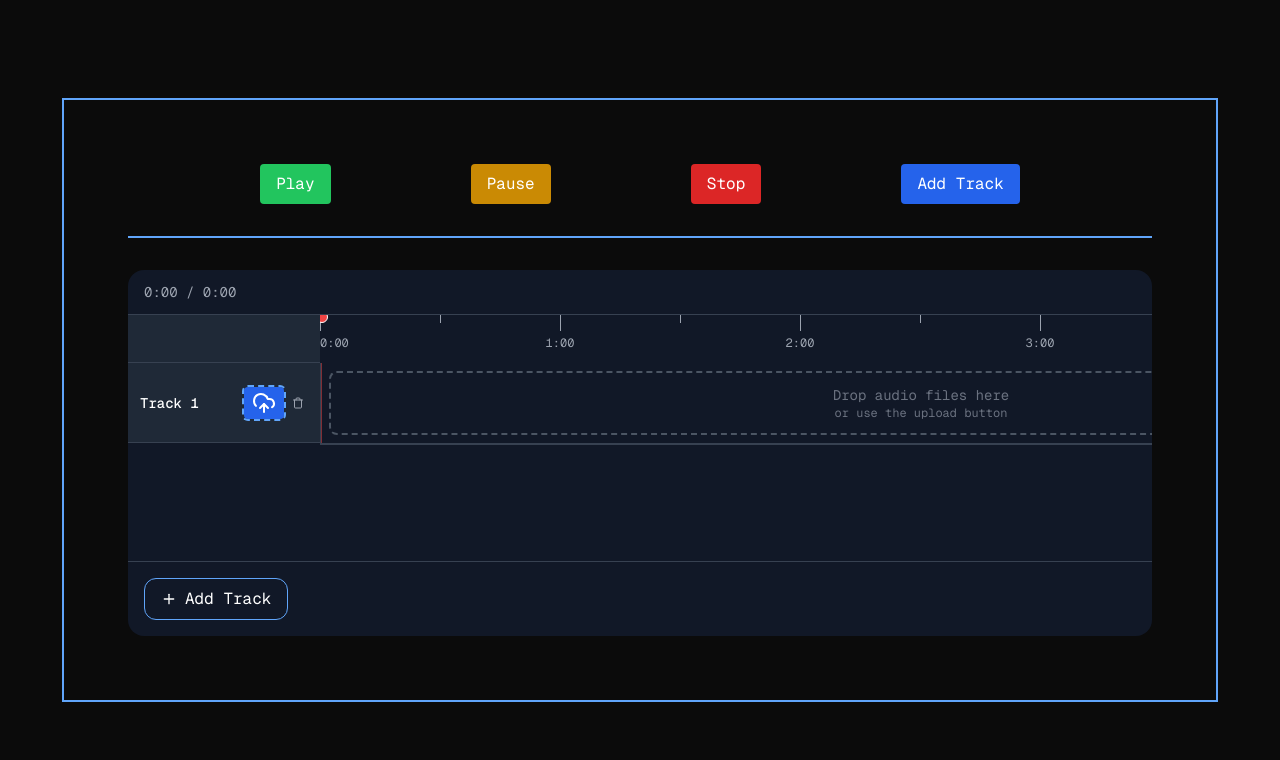
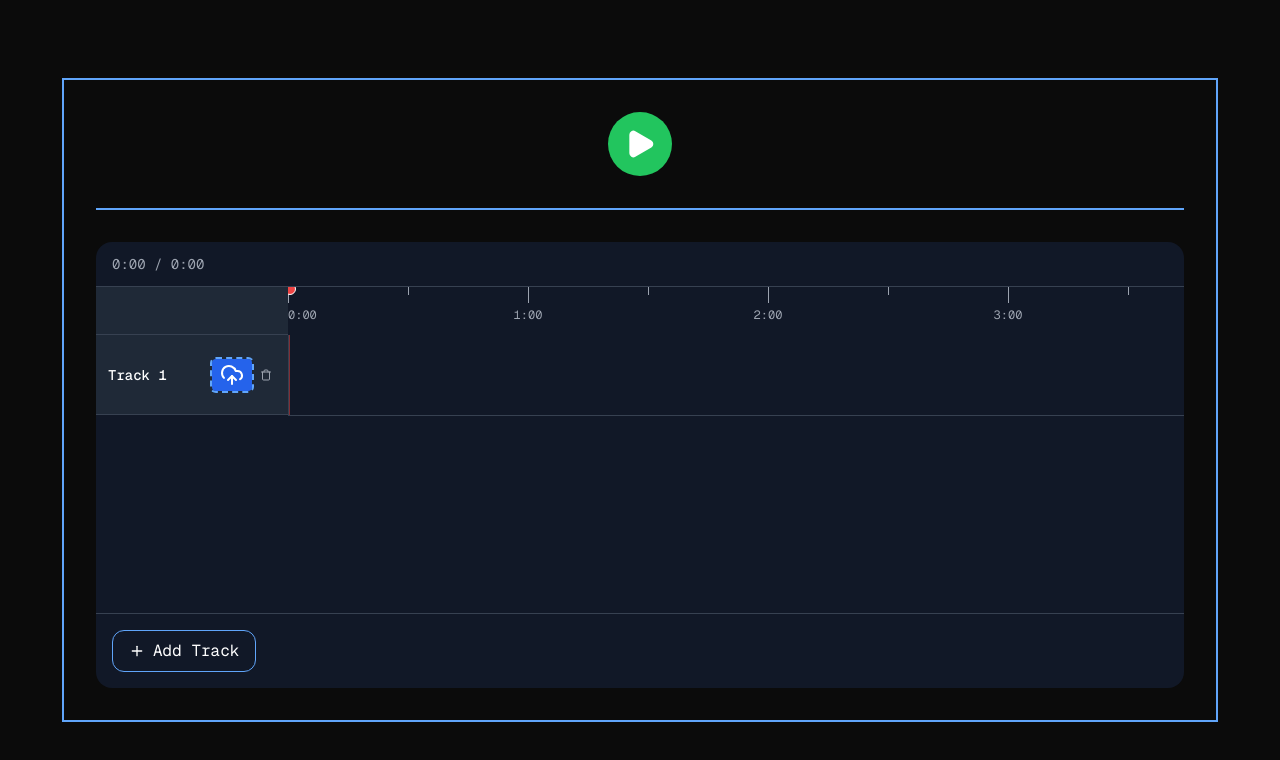
Before and after one commit to VinitSarvade/multitrack-audio-player, a Next.js app: page / in a window 1280 px wide. Shown: the top 760 px of the page. Built offline with nearby package versions, Linux system fonts and the light colour scheme.

Commit message:
feat: add playback controls with icons component with play/pause/stop buttons - cleanup old code

```diff
--- /dev/null
+++ b/src/components/playback-controls.tsx
@@ -0,0 +1,41 @@
+import { Pause, Play, Square } from 'lucide-react';
+
+interface PlaybackControlsProps {
+  isPlaying: boolean;
+  onPlay: () => void;
+  onPause: () => void;
+  onStop: () => void;
+}
+
+export default function PlaybackControls({ isPlaying, onPlay, onPause, onStop }: PlaybackControlsProps) {
+  return (
+    <div className="flex items-center justify-center gap-4">
+      {!isPlaying ? (
+        <button
+          onClick={onPlay}
+          className="rounded-full bg-success p-4 text-primary transition-all hover:scale-105 hover:bg-success-600"
+          aria-label="Play"
+        >
+          <Play size={32} fill="currentColor" />
+        </button>
+      ) : (
+        <div className="flex gap-4">
+          <button
+            onClick={onPause}
+            className="rounded-full bg-warning p-4 text-primary transition-all hover:scale-105 hover:bg-warning-500"
+            aria-label="Pause"
+          >
+            <Pause size={32} fill="currentColor" />
+          </button>
+          <button
+            onClick={onStop}
+            className="rounded-full bg-danger p-4 text-primary transition-all hover:scale-105 hover:bg-danger-500"
+            aria-label="Stop"
+          >
+            <Square size={32} fill="currentColor" />
+          </button>
+        </div>
+      )}
+    </div>
+  );
+}
--- a/src/components/player.tsx
+++ b/src/components/player.tsx
@@ -2,11 +2,13 @@
 
 import { useRef, useState } from 'react';
 
+import PlaybackControls from './playback-controls';
 import Timeline, { TimelineActions } from './timeline/timeline';
 
 export default function Player() {
   const timelineRef = useRef<TimelineActions>(null);
   const [tracks, setTracks] = useState([{ id: '1', name: 'Track 1' }]);
+  const [isPlaying, setIsPlaying] = useState(false);
 
   const addTrack = () => {
     const newId = (tracks.length + 1).toString();
@@ -17,39 +19,30 @@ export default function Player() {
     setTracks(tracks.filter((track) => track.id !== trackId));
   };
 
+  const handlePlay = () => {
+    timelineRef.current?.play();
+  };
+
+  const handlePause = () => {
+    timelineRef.current?.pause();
+  };
+
+  const handleStop = () => {
+    timelineRef.current?.stop();
+  };
+
   return (
-    <div className="grid aspect-[6/3] h-[75vh] max-w-[calc(100vw-8rem)] grid-rows-[auto_1fr] gap-8 p-16 outline-2 outline-accent-400">
-      {/* Main Controls */}
-      <div className="flex justify-evenly gap-2">
-        <button
-          onClick={() => timelineRef.current?.play()}
-          className="rounded bg-success px-4 py-2 text-primary transition-colors hover:bg-success-600"
-        >
-          Play
-        </button>
-        <button
-          onClick={() => timelineRef.current?.pause()}
-          className="rounded bg-warning px-4 py-2 text-primary transition-colors hover:bg-warning-500"
-        >
-          Pause
-        </button>
-        <button
-          onClick={() => timelineRef.current?.stop()}
-          className="rounded bg-danger px-4 py-2 text-primary transition-colors hover:bg-danger-500"
-        >
-          Stop
-        </button>
-        <button
-          onClick={addTrack}
-          className="rounded bg-accent px-4 py-2 text-primary transition-colors hover:bg-accent-500"
-        >
-          Add Track
-        </button>
-      </div>
+    <div className="grid h-[40rem] w-[80rem] max-w-[calc(100vw-8rem)] grid-rows-[auto_1fr] gap-8 p-8 outline-2 outline-accent-400">
+      <PlaybackControls isPlaying={isPlaying} onPlay={handlePlay} onPause={handlePause} onStop={handleStop} />
 
-      {/* Timeline */}
-      <div className="h-full border-t-2 border-accent-400 pt-8">
-        <Timeline ref={timelineRef} tracks={tracks} onAddTrack={addTrack} onRemoveTrack={removeTrack} />
+      <div className="flex flex-1 flex-col overflow-y-auto border-t-2 border-accent-400 pt-8">
+        <Timeline
+          ref={timelineRef}
+          tracks={tracks}
+          onAddTrack={addTrack}
+          onRemoveTrack={removeTrack}
+          onPlayingStateChange={setIsPlaying}
+        />
       </div>
     </div>
   );
--- a/src/components/timeline/timeline-grid.tsx
+++ b/src/components/timeline/timeline-grid.tsx
@@ -90,7 +90,6 @@ export default function TimelineGrid({
           <div className="col-span-3 border-b border-border">
             <div className="overflow-x-auto bg-surface" ref={scrollContainerRef}>
               <TimelineRuler
-                mode="embedded"
                 duration={displayDuration}
                 currentTime={currentTime}
                 pixelsPerSecond={PIXELS_PER_SECOND}
--- a/src/components/timeline/timeline-ruler.tsx
+++ b/src/components/timeline/timeline-ruler.tsx
@@ -1,20 +1,12 @@
 'use client';
-
-import { RefObject, useRef } from 'react';
 
 interface TimelineRulerProps {
   duration: number;
   currentTime: number;
   pixelsPerSecond: number;
-  onSeek?: (time: number) => void; // TEMPORARY FOR TESTING
-  externalRef?: RefObject<HTMLDivElement | null>;
-  onScroll?: (left: number) => void;
+  onSeek?: (time: number) => void;
   contentWidth?: number;
-  // Clamp seeking to this max duration (e.g., actual audio duration)
   seekMaxDuration?: number;
-  // When mode is 'embedded', the ruler renders without its own scroll container,
-  // intended to be placed inside an external horizontal scroll area.
-  mode?: 'self' | 'embedded';
 }
 
 export default function TimelineRuler({
@@ -22,37 +14,27 @@ export default function TimelineRuler({
   currentTime,
   pixelsPerSecond,
   onSeek,
-  externalRef,
-  onScroll,
   contentWidth,
   seekMaxDuration,
-  mode = 'self',
 }: TimelineRulerProps) {
-  const rulerRef = useRef<HTMLDivElement>(null);
-  const scrollContainerRef = externalRef ?? rulerRef;
-
-  // Timeline ruler is now display-only, no seeking
-
   const formatTime = (seconds: number): string => {
     const mins = Math.floor(seconds / 60);
     const secs = Math.floor(seconds % 60);
     return `${mins}:${secs.toString().padStart(2, '0')}`;
   };
 
-  // Generate time markers
   const generateMarkers = () => {
     const markers = [];
-    const markerInterval = 30; // Every 30 seconds for 8-minute timeline
+    const markerInterval = 30;
 
     for (let time = 0; time <= duration; time += markerInterval) {
       const x = time * pixelsPerSecond;
-      const isMajor = time % 60 === 0; // Major marks every minute
+      const isMajor = time % 60 === 0;
 
-      // Label alignment rules: start left-aligned, end right-aligned, others centered
       let transform = 'translateX(-50%)';
       let textAlign: React.CSSProperties['textAlign'] = 'center';
       const isStart = time === 0;
-      const isEnd = Math.abs(time - duration) < 1e-6; // guard for float rounding
+      const isEnd = Math.abs(time - duration) < 1e-6;
       if (isStart) {
         transform = 'translateX(0)';
         textAlign = 'left';
@@ -82,61 +64,29 @@ export default function TimelineRuler({
   const handleClick = (e: React.MouseEvent) => {
     if (!onSeek) return;
 
-    // In embedded mode, use the current target as the base; otherwise use the scroll container
-    const baseEl = mode === 'embedded' ? (e.currentTarget as HTMLElement) : scrollContainerRef.current;
-    if (!baseEl) return;
-
+    const baseEl = e.currentTarget as HTMLElement;
     const rect = baseEl.getBoundingClientRect();
     const clickX = e.clientX - rect.left;
     const clickedTime = clickX / pixelsPerSecond;
     const maxSeek = seekMaxDuration ?? duration;
     const clampedTime = Math.max(0, Math.min(clickedTime, maxSeek));
 
-    console.log(`🎯 TEMP SEEK: Clicked at ${clickX}px = ${clampedTime}s`);
     onSeek(clampedTime);
   };
 
   const computedWidth = Math.max(duration * pixelsPerSecond, 1280);
-  const totalWidth = contentWidth ?? computedWidth; // use provided width to match tracks exactly
+  const totalWidth = contentWidth ?? computedWidth;
   const playheadPosition = currentTime * pixelsPerSecond;
 
-  if (mode === 'embedded') {
-    return (
-      <div className="relative h-12 cursor-pointer" onClick={handleClick}>
-        <div className="relative" style={{ width: totalWidth, minWidth: '100%' }}>
-          {/* Time markers */}
-          {generateMarkers()}
-
-          {/* Playhead */}
-          <div
-            className="pointer-events-none absolute top-0 z-10 h-full w-px bg-playhead"
-            style={{ left: playheadPosition }}
-          >
-            <div className="absolute -top-1 -left-1 h-3 w-3 rounded-full border border-primary bg-playhead" />
-          </div>
-        </div>
-      </div>
-    );
-  }
-
   return (
-    <div
-      ref={scrollContainerRef}
-      className="relative h-12 overflow-x-auto rounded border border-border bg-surface"
-      style={{ maxWidth: '1280px', width: '100%' }}
-      onScroll={(e) => onScroll?.(e.currentTarget.scrollLeft)}
-    >
-      {/* Scrollable ruler content */}
-      <div className="relative cursor-pointer" style={{ width: totalWidth, minWidth: '100%' }} onClick={handleClick}>
-        {/* Time markers */}
+    <div className="relative h-12 cursor-pointer" onClick={handleClick}>
+      <div className="relative" style={{ width: totalWidth, minWidth: '100%' }}>
         {generateMarkers()}
 
-        {/* Playhead */}
         <div
           className="pointer-events-none absolute top-0 z-10 h-full w-px bg-playhead"
           style={{ left: playheadPosition }}
         >
-          {/* Playhead handle */}
           <div className="absolute -top-1 -left-1 h-3 w-3 rounded-full border border-primary bg-playhead" />
         </div>
       </div>
--- a/src/components/timeline/timeline-track.tsx
+++ b/src/components/timeline/timeline-track.tsx
@@ -54,15 +54,7 @@ export default function TimelineTrack({
     onMoveSegment(id, newStartTime);
   };
 
-  // Check if any segment in this track is currently playing
-  const hasActiveSegment = segments.some(
-    (segment) => currentTime >= segment.startTime && currentTime < segment.endTime
-  );
-
-  // Headerless embedded mode: only render right-side timeline content, no horizontal scroll here
-  if (!renderHeader) {
   return (
-      <div className="relative border-b border-border">
     <div className="relative border-l border-border" style={{ height: trackHeight }}>
       <div className="relative" style={{ width: totalWidth, minWidth: '100%', height: trackHeight }}>
         <DndContext onDragEnd={handleDragEnd} modifiers={[restrictToHorizontalAxis]}>
@@ -84,86 +76,8 @@ export default function TimelineTrack({
               trackHeight={trackHeight}
             />
           ))}
-
-              {/* Drop zone overlay (when no segments) */}
-              {segments.length === 0 && (
-                <div className="absolute inset-0 m-2 flex items-center justify-center rounded-lg border-2 border-dashed border-border-muted">
-                  <div className="text-center text-tertiary">
-                    <p className="text-sm">Drop audio files here</p>
-                    <p className="text-xs">or use the upload button</p>
-                  </div>
-                </div>
-              )}
         </DndContext>
-          </div>
       </div>
     </div>
   );
 }
-
-  // Legacy/full mode with header (kept for compatibility)
-  return (
-    <div className="relative border-b border-border">
-      <div className="flex">
-        {/* Track Header - fixed width to match ruler alignment */}
-        <div
-          className="flex w-48 flex-shrink-0 items-center justify-between bg-surface-2 p-3"
-          style={{ height: trackHeight }}
-        >
-          <div className="flex min-w-0 items-center gap-2">
-            <h3 className="truncate text-sm font-medium text-primary">{trackName}</h3>
-            {isPlaying && hasActiveSegment && <div className="h-2 w-2 animate-pulse rounded-full bg-success" />}
-          </div>
-
-          <div className="flex flex-shrink-0 items-center gap-1">
-            <UploadFile
-              selectedFiles={[]}
-              onFileSelect={onFileUpload}
-              title=""
-              className="rounded bg-accent px-2 py-1 text-xs hover:bg-accent-500"
-            />
-            <button onClick={onRemoveTrack} className="p-1 text-secondary transition-colors hover:text-danger-400">
-              <TrashIcon size={12} />
-            </button>
-          </div>
-        </div>
-
-        {/* Track Timeline - aligned with ruler */}
-        <div className="relative flex-1 border-l border-border" style={{ height: trackHeight }}>
-          <div className="relative" style={{ width: totalWidth, minWidth: '100%', height: trackHeight }}>
-            <DndContext onDragEnd={handleDragEnd} modifiers={[restrictToHorizontalAxis]}>
-              {/* Playhead line */}
-              <div
-                className="pointer-events-none absolute top-0 z-10 h-full w-px bg-playhead/50"
-                style={{ left: timeToPixels(currentTime) }}
-              />
-
-              {/* Audio segments */}
-              {segments.map((segment) => (
-                <AudioSegmentCard
-                  key={segment.id}
-                  segment={segment}
-                  timeToPixels={timeToPixels}
-                  pixelsToTime={pixelsToTime}
-                  onMove={onMoveSegment}
-                  onRemove={onRemoveSegment}
-                  trackHeight={trackHeight}
-                />
-              ))}
-
-              {/* Drop zone overlay (when no segments) */}
-              {segments.length === 0 && (
-                <div className="absolute inset-0 m-2 flex items-center justify-center rounded-lg border-2 border-dashed border-border-muted">
-                  <div className="text-center text-tertiary">
-                    <p className="text-sm">Drop audio files here</p>
-                    <p className="text-xs">or use the upload button</p>
-                  </div>
-                </div>
-              )}
-            </DndContext>
-          </div>
-        </div>
-      </div>
-    </div>
-  );
-}
--- a/src/components/timeline/timeline.tsx
+++ b/src/components/timeline/timeline.tsx
@@ -1,6 +1,6 @@
 'use client';
 
-import { RefObject, useImperativeHandle } from 'react';
+import { RefObject, useEffect, useImperativeHandle } from 'react';
 import { PlusIcon } from 'lucide-react';
 
 import { useTimelineAudio } from '@/hooks/useTimelineAudio';
@@ -15,6 +15,7 @@ export interface TimelineActions {
   play: () => void;
   pause: () => void;
   stop: () => void;
+  isPlaying: boolean;
 }
 
 interface TimelineProps {
@@ -22,9 +23,10 @@ interface TimelineProps {
   tracks: Array<{ id: string; name?: string }>;
   onAddTrack: () => void;
   onRemoveTrack: (trackId: string) => void;
+  onPlayingStateChange?: (isPlaying: boolean) => void;
 }
 
-export default function Timeline({ ref, tracks, onAddTrack, onRemoveTrack }: TimelineProps) {
+export default function Timeline({ ref, tracks, onAddTrack, onRemoveTrack, onPlayingStateChange }: TimelineProps) {
   const timeline = useTimelineAudio();
   const { scrollContainerRef, effectiveContainerWidth } = useTimelineLayout();
   const { contentWidth, displayDuration, timeToPixels, pixelsToTime, formatTime } = useTimelineCalculations(
@@ -41,7 +43,14 @@ export default function Timeline({ ref, tracks, onAddTrack, onRemoveTrack }: Tim
     play: timeline.play,
     pause: timeline.pause,
     stop: timeline.stop,
+    isPlaying: timeline.isPlaying,
   }));
+
+  useEffect(() => {
+    if (onPlayingStateChange) {
+      onPlayingStateChange(timeline.isPlaying);
+    }
+  }, [timeline.isPlaying, onPlayingStateChange]);
 
   return (
     <div className="flex h-full flex-col overflow-hidden rounded-2xl bg-surface">
```
Also changed, not shown: src/components/tracks/track.tsx (+0 -13 lines). Lines whose indentation alone changed are shown as unchanged.
